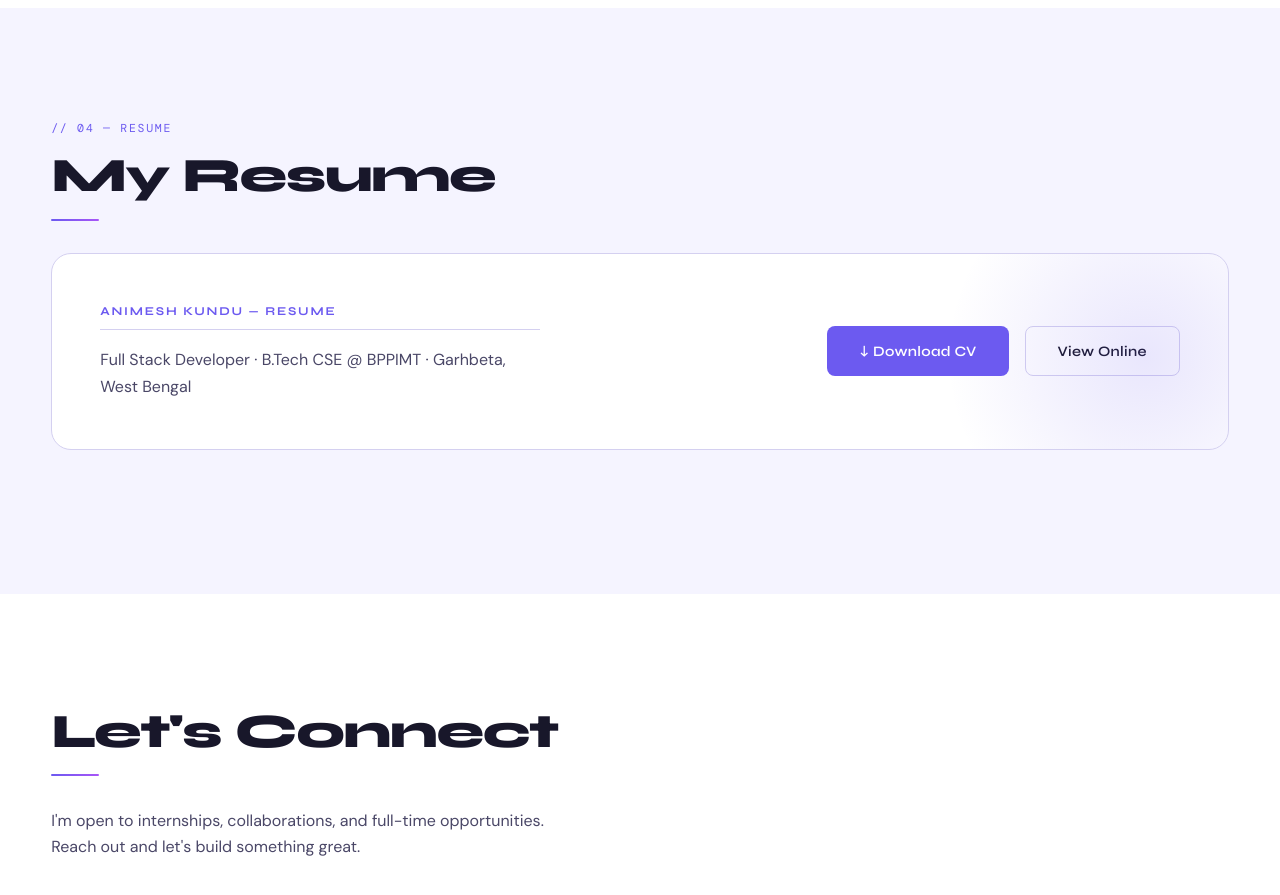
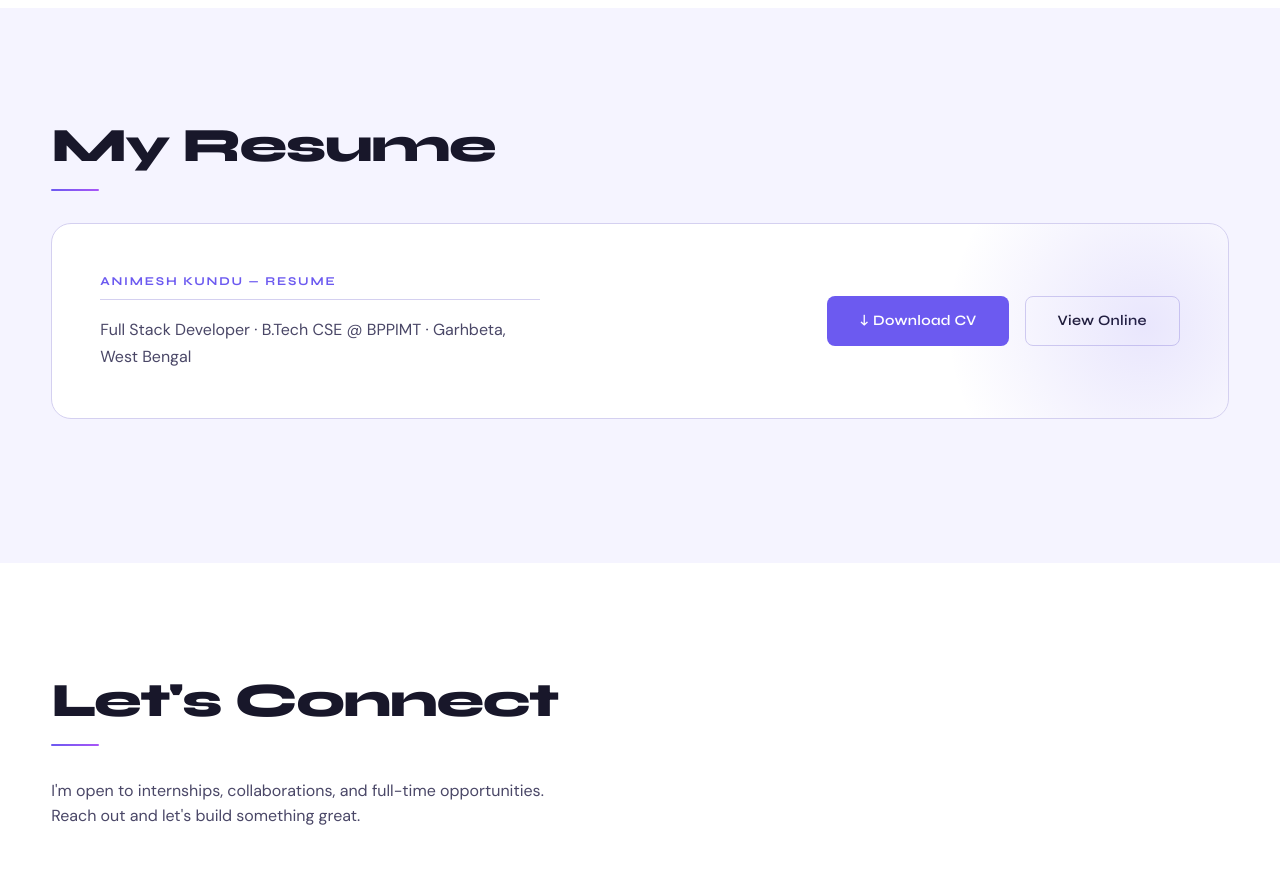
Before and after one commit to animeshkundu07/FUTURE_FS_01, a React (Create React App) app in the folder animesh-portfolio/: page / in a window 1280 px wide. Shown: the part 3580-4475 px from the top of the page. Built offline with nearby package versions, Linux system fonts and the light colour scheme; a web font is replaced by a local one.

Commit message:
Update Resume.jsx

```diff
--- a/animesh-portfolio/src/components/Resume.jsx
+++ b/animesh-portfolio/src/components/Resume.jsx
@@ -89,7 +89,7 @@ export default function Resume() {
   return (
     <section id="resume" className="resume-section">
       <div className="reveal" ref={titleRef}>
-        <span className="section-label">// 04 — resume</span>
+        {/* <span className="section-label">// 04 — resume</span> */}
         <h2 className="section-title">My Resume</h2>
         <div className="divider" />
       </div>
```
